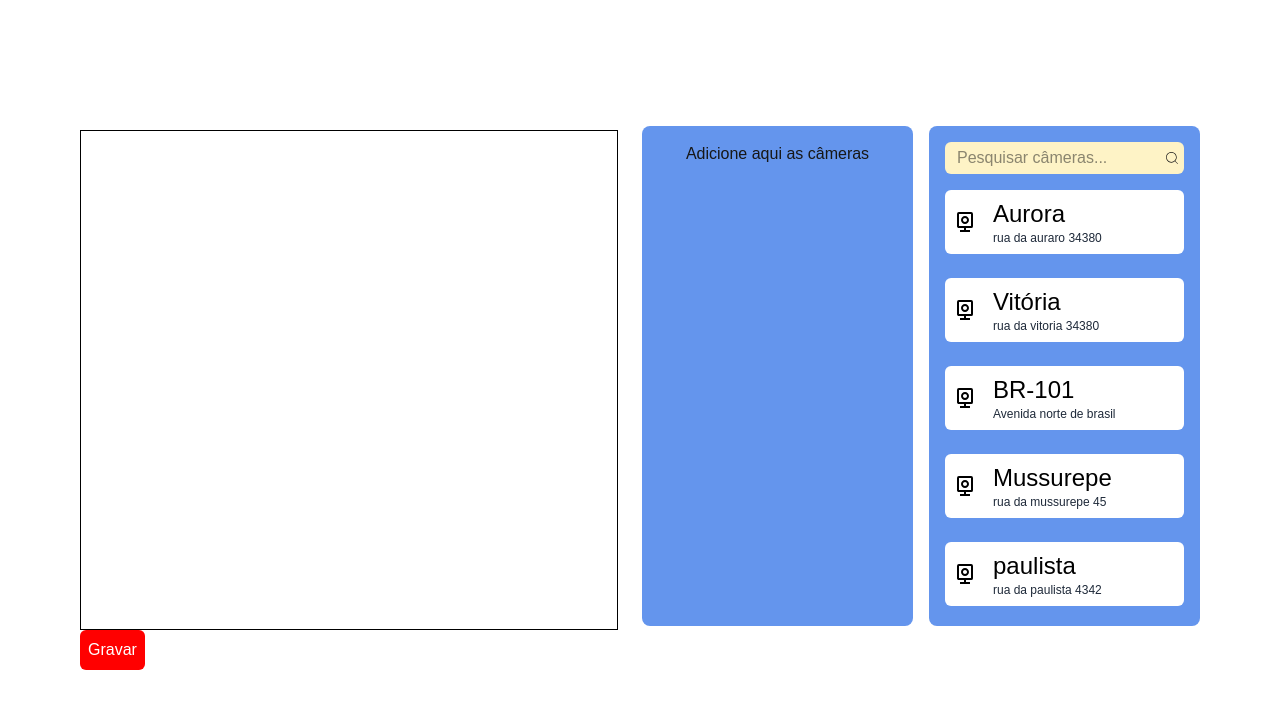
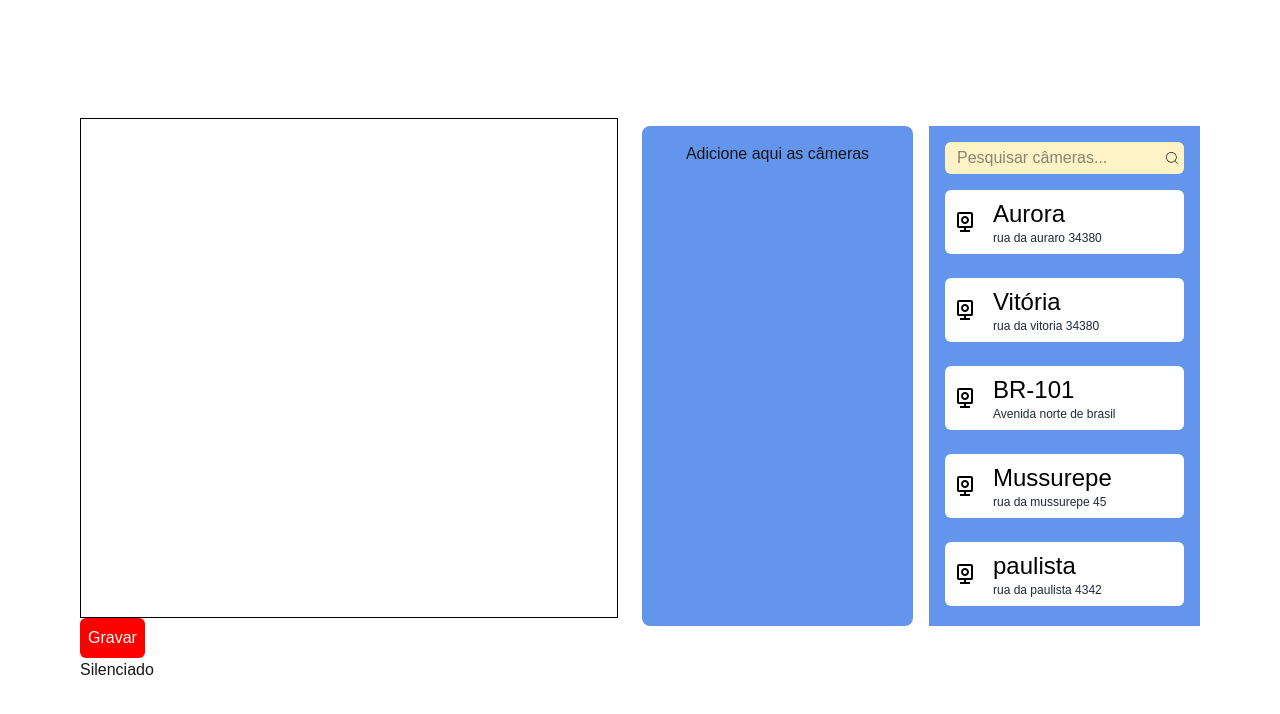
Before and after one commit to arthur-Gsilva/speech-front, a Next.js app: page / in a window 1280 px wide. Shown: the top 714 px of the page. Built offline with nearby package versions, Linux system fonts and the light colour scheme.

Commit message:
consertando bug de scroll do dropzone e adiconando algumas cameras

```diff
--- a/src/app/layout.tsx
+++ b/src/app/layout.tsx
@@ -24,6 +24,7 @@ export default function RootLayout({
     <html lang="pt-br">
       <body
         className={`${geistSans.variable} ${geistMono.variable} antialiased`}
+        suppressHydrationWarning
       >
           {children}
 
--- a/src/app/page.tsx
+++ b/src/app/page.tsx
@@ -4,10 +4,11 @@ import { cameras } from "@/data/cameras";
 import { useEffect, useRef, useState } from "react";
 import Hls from "hls.js";
 import { Camera } from "@/types/Camera";
-import { closestCorners, DndContext, DragEndEvent } from "@dnd-kit/core";
+import { closestCorners, DndContext, DragEndEvent, DragOverlay, DragStartEvent  } from "@dnd-kit/core";
 import { CamBoard } from "@/components/CamBoard";
 import { DropZone } from "@/components/Dropzone";
 import useSpeechRecognition from "@/libs/speech/useVoiceRecogninition";
+import { CameraItem } from "@/components/CameraItem";
 
 const Page = () => {
   const [currentVideo, setCurrentVideo] = useState<string | null>(null);
@@ -15,7 +16,8 @@ const Page = () => {
   const videoRef = useRef<HTMLVideoElement | null>(null);
   const [cams, setCams] = useState<Camera[]>(cameras);
   const [selectedCams, setSelectedCams] = useState<Camera[]>([]);
-  const [isDragging, setIsDragging] = useState(false);
+  const [ , setIsDragging] = useState(false);
+  const [activeCamera, setActiveCamera] = useState<Camera | undefined>();
 
   useEffect(() => {
     if (currentVideo && videoRef.current) {
@@ -41,14 +43,12 @@ const Page = () => {
   };
 
   const { isListening } = useSpeechRecognition(recording, handleCameraDetected);
-  if(isListening === false){
-    console.log('')
-  }
 
 
   // Função para lidar com o fim do arrasto
   const handleDragEnd = (event: DragEndEvent) => {
     const { active, over } = event;
+    setActiveCamera(undefined)
 
     if (!active || !over) return;
 
@@ -62,9 +62,16 @@ const Page = () => {
       setSelectedCams((prev) => [...prev, draggedCamera]);
     }
 
-    console.log(isDragging)
 
     setIsDragging(false);
+  };
+
+  const handleDragStart = (event: DragStartEvent) => {
+    const { active } = event;
+    if (!active) return;
+
+    const camera = cameras.find((cam) => String(cam.id) === active.id);
+    setActiveCamera(camera);
   };
 
 
@@ -79,15 +86,13 @@ const Page = () => {
         >
           {!recording ? <>Gravar</> : <>Parar</>}
         </button>
+        <p>{isListening ? "Ouvindo..." : "Silenciado"}</p>
       </div>
 
-      <DndContext
-        collisionDetection={closestCorners}
-        onDragEnd={handleDragEnd}
-      >
-        <div className="grid grid-cols-2 gap-4 mb-12">
 
 
+      <DndContext collisionDetection={closestCorners} onDragEnd={handleDragEnd} onDragStart={handleDragStart}>
+        <div className="grid grid-cols-2 gap-4 mb-12">
           <DropZone
             selectedCams={selectedCams}
             setCurrentVideo={setCurrentVideo}
@@ -97,14 +102,17 @@ const Page = () => {
             cams={cams}
           />
 
-
           <CamBoard
             cams={cams}
             setCurrentVideo={setCurrentVideo}
-
           />
         </div>
+
+        <DragOverlay>
+          {activeCamera ? <CameraItem data={activeCamera} setPlay={setCurrentVideo}/> : null}
+        </DragOverlay>
       </DndContext>
+
     </main>
   );
 };
--- a/src/components/CamBoard.tsx
+++ b/src/components/CamBoard.tsx
@@ -10,30 +10,26 @@ type Props = {
 };
 
 export const CamBoard = ({ cams, setCurrentVideo }: Props) => {
-  // Estado para armazenar o valor digitado no input
   const [searchQuery, setSearchQuery] = useState<string>("");
 
-  // Filtra as câmeras pela keyword com base no que está sendo digitado
   const filteredCams = cams.filter((cam) =>
     cam.keyword.toLowerCase().includes(searchQuery.toLowerCase())
   );
 
   return (
-    <div className="w-full h-full overflow-y-auto bg-[#6495ed] rounded-lg">
-      <div className=" px-4 pt-4 max-h-[500px] ">
-        {/* Campo de pesquisa */}
+    <div className="w-full h-full  rounded-lg">
+      <div className="bg-[#6495ed] overflow-y-auto p-4 max-h-[500px] ">
         <div className="flex items-center bg-amber-100 rounded-md p-1 pl-3 mb-4">
           <input
             type="text"
             className="outline-0 border-none flex-1"
             placeholder="Pesquisar câmeras..."
             value={searchQuery}
-            onChange={(e) => setSearchQuery(e.target.value)}  // Atualiza o valor de searchQuery
+            onChange={(e) => setSearchQuery(e.target.value)}
           />
           <CiSearch />
         </div>
 
-        {/* Lista de câmeras filtradas */}
         <div className="flex flex-col gap-6">
           <SortableContext items={filteredCams.map((item) => String(item.id))} strategy={verticalListSortingStrategy}>
             {filteredCams.map((item) => (
--- a/src/components/CameraItem.tsx
+++ b/src/components/CameraItem.tsx
@@ -14,8 +14,6 @@ export const CameraItem = ({ data }: Props) => {
   const { attributes, listeners, setNodeRef, transform, transition } = useSortable({
     id: String(data.id),
   });
-
-
 
   const style = {
     transition,
--- a/src/components/Dropzone.tsx
+++ b/src/components/Dropzone.tsx
@@ -23,7 +23,8 @@ export const DropZone = ({ selectedCams, setCurrentVideo, currentVideo, setSelec
 
             {selectedCams.map((item) => (
             <div
-                className="bg-white p-2 mt-2 rounded shadow cursor-pointer" key={item.id}
+                className="bg-white p-2 mt-2 rounded shadow cursor-pointer"
+                key={item.id}
                 style={{ backgroundColor: item.url ===  currentVideo && currentVideo ? 'green' : '#fff'}}
                 onClick={() => setCurrentVideo(item.url)}>
                 {item.keyword}
--- a/src/data/cameras.ts
+++ b/src/data/cameras.ts
@@ -34,15 +34,33 @@ export const cameras: Camera[] = [
     },
     {
         id: 6,
-        keyword: 'Arruda',
+        keyword: 'Agamenon',
         address: 'rua da paulista 4342',
-        url: 'https://34.104.32.249.nip.io/SP055-KM055/stream.m3u8'
+        url: 'https://34.104.32.249.nip.io/SP123-KM008/stream.m3u8'
     },
     {
         id: 7,
         keyword: 'Torre',
-        address: 'rua da paulista 4342',
-        url: 'https://34.104.32.249.nip.io/SP055-KM055/stream.m3u8'
+        address: 'ortogonal moves',
+        url: 'https://34.104.32.249.nip.io/SP125-KM014/stream.m3u8'
+    },
+    {
+        id: 8,
+        keyword: 'Arruda',
+        address: 'Arrua da veneza',
+        url: 'https://34.104.32.249.nip.io/SP270-KM030/stream.m3u8'
+    },
+    {
+        id: 9,
+        keyword: 'Caxangá',
+        address: 'Rua dos escravos de jó',
+        url: 'https://34.104.32.249.nip.io/SP270-KM010/stream.m3u8'
+    },
+    {
+        id: 10,
+        keyword: 'Boa vista',
+        address: 'Próximo a rua da claramel',
+        url: 'https://34.104.32.249.nip.io/SP123-KM046/stream.m3u8'
     },
 
 
```
